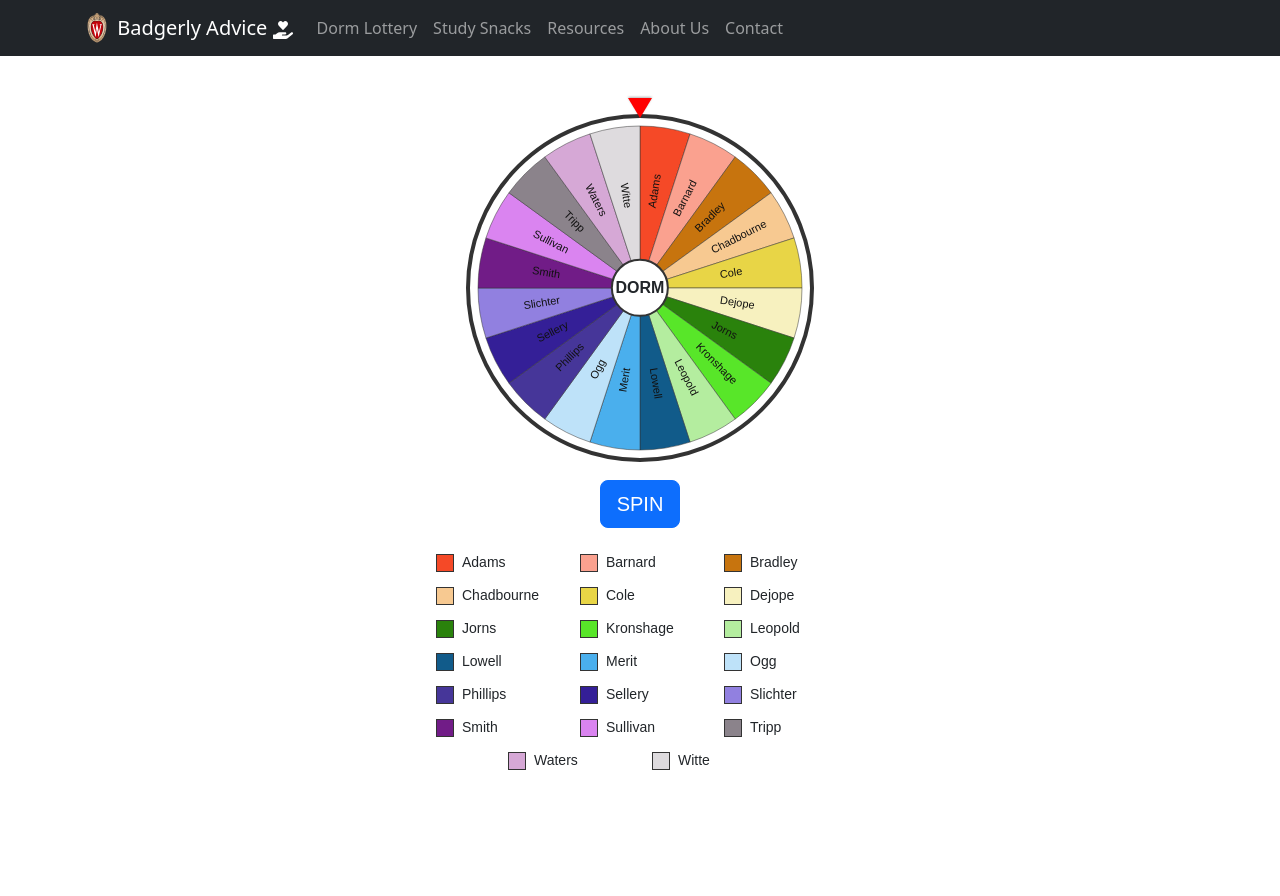
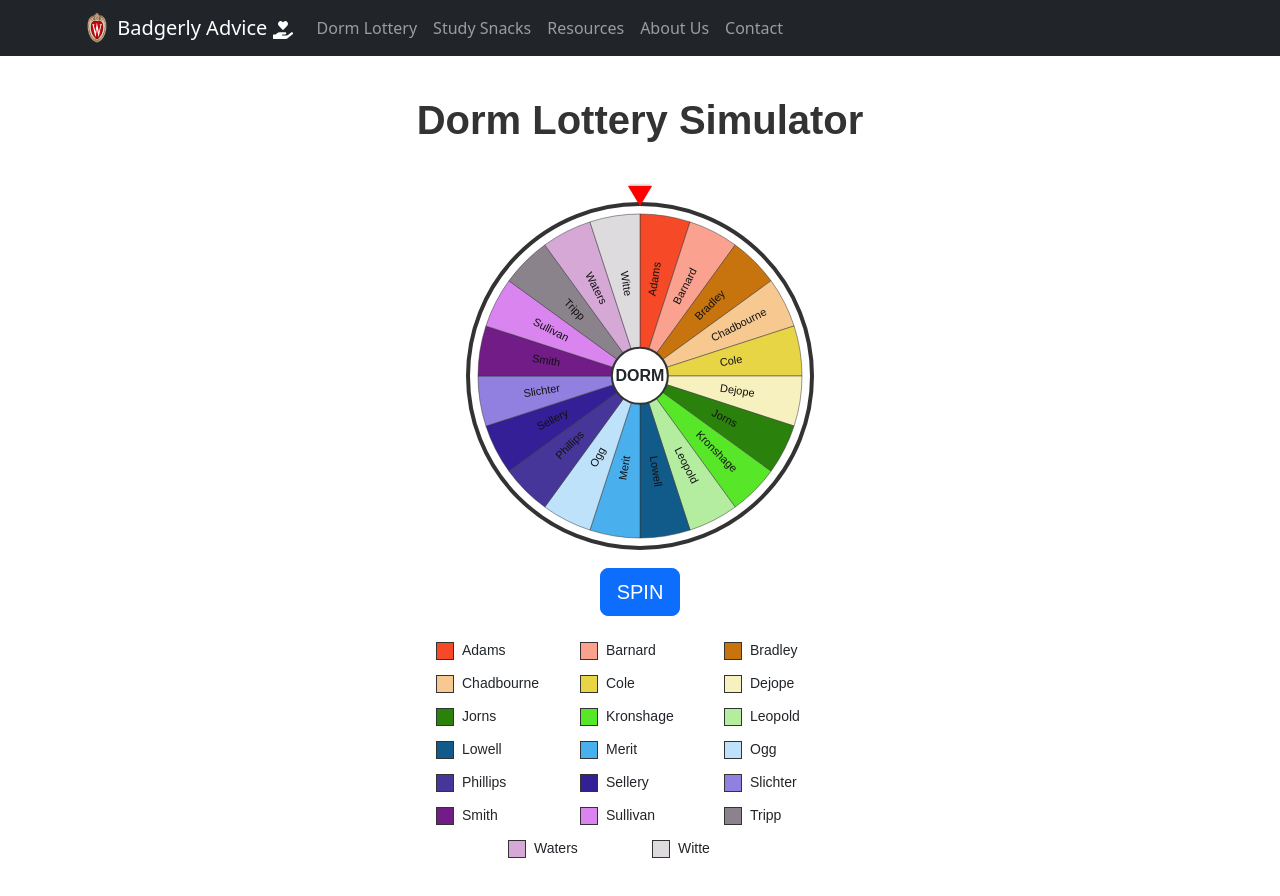
Before and after one commit to CS571-F25/p81, a React (Vite) app: page /p81/dormLottery in a window 1280 px wide. Before the commit the page ends 809 px from the top, so only its background shows below. Built offline with nearby package versions, Linux system fonts and the light colour scheme.

Commit message:
add h1 on dorm lottery

```diff
--- a/src/components/pages/DormLottery.jsx
+++ b/src/components/pages/DormLottery.jsx
@@ -111,6 +111,9 @@
 
   return (
     <div style={{ textAlign: "center", fontFamily: "sans-serif" }}>
+      <h1 style={{ marginBottom: "1rem", color: "#333"}}><strong>Dorm Lottery Simulator</strong></h1>
+      <br></br>
+
       {/* Wheel */}
       <div style={{ width: size, margin: "12px auto" }}>
         <div style={{ position: "relative", width: size, height: size }}>
```
Also changed, not shown: 2 other files (tests, documents, lock files or other folders).
